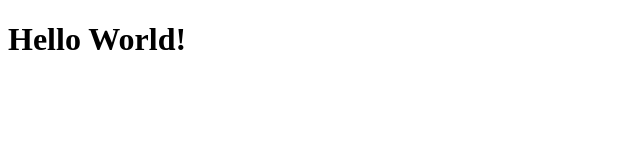
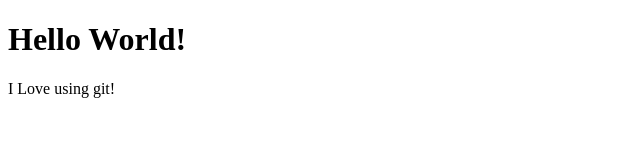
Before and after one commit to wingedblackcat/git-basics, a plain HTML site: page index.html in a window 1280 px wide. Shown: the whole page, without its empty margins (0-640 px from the left). Drawn offline with Linux system fonts and the light colour scheme.

Commit message:
Update index.html

```diff
--- a/index.html
+++ b/index.html
@@ -8,6 +8,7 @@
   <body>
       <main>
           <h1>Hello World!</h1>
+          <span>I Love using git!</span>
       </main>
   </body>
 </html>
```
